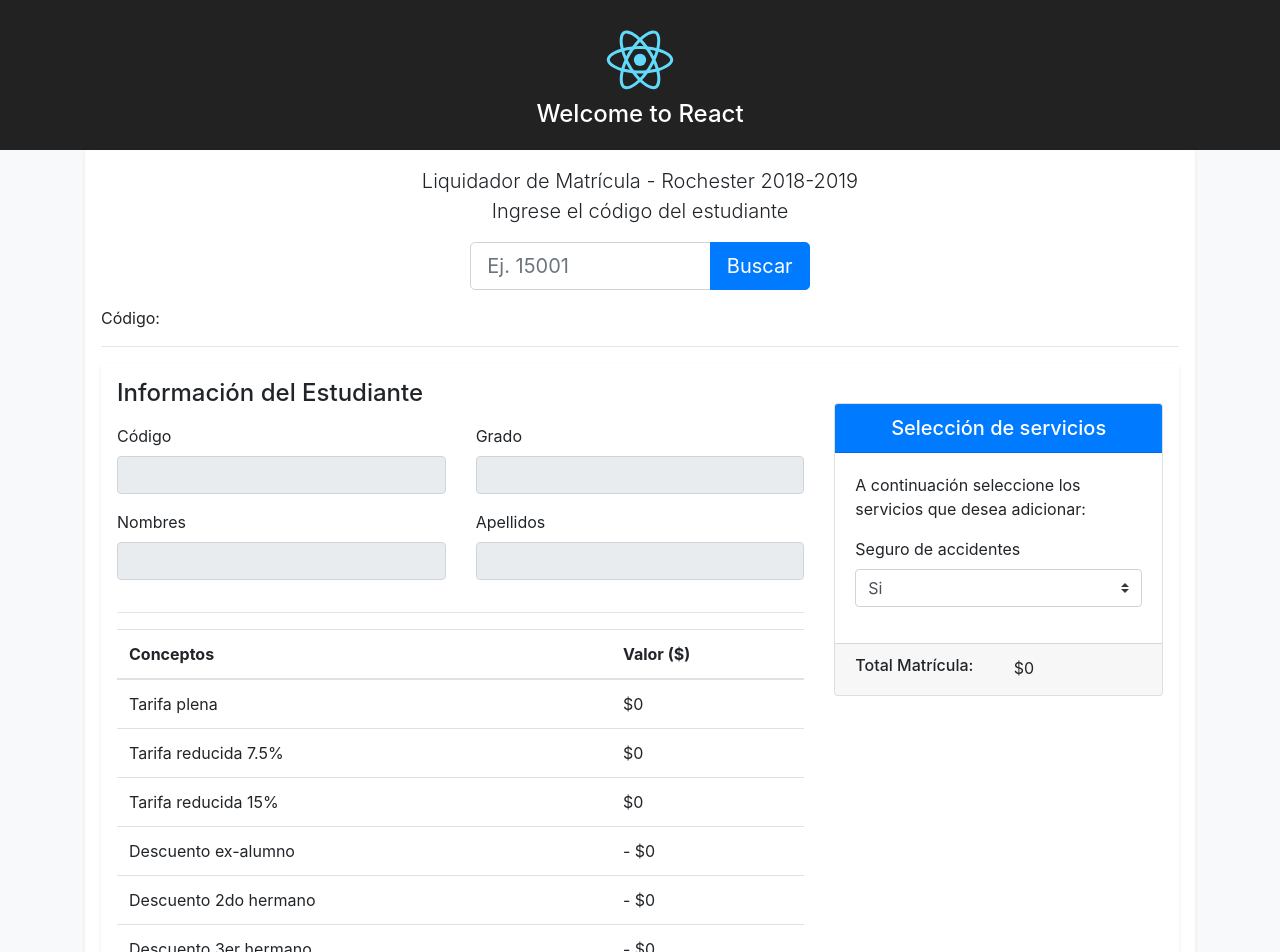
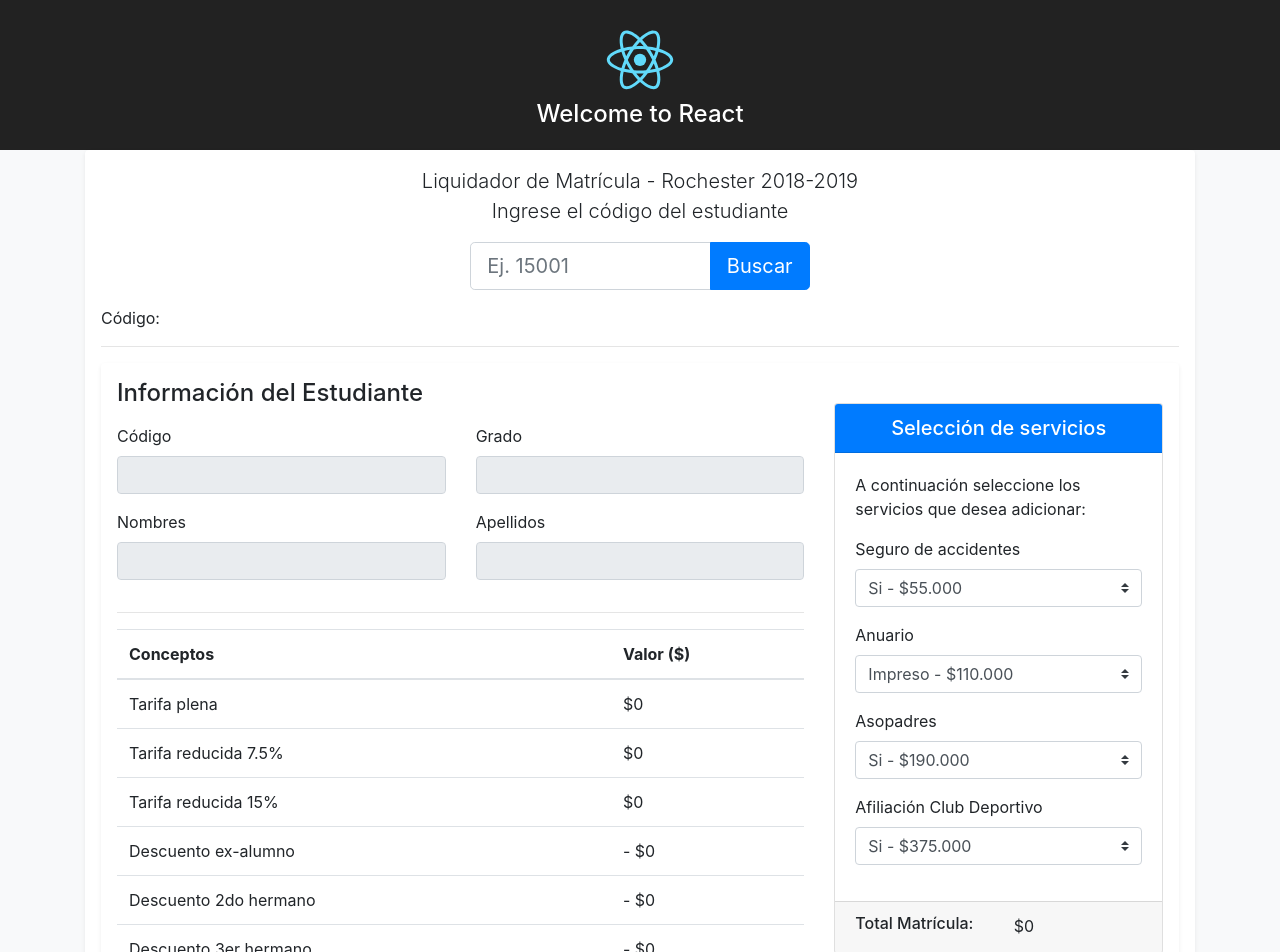
Before and after one commit to marcosaguilera/enrollment-parents, a React (Create React App) app: page / in a window 1280 px wide. Shown: the top 952 px of the page. Built offline with nearby package versions, Linux system fonts and the light colour scheme.

Commit message:
Adding selectors

```diff
--- a/src/components/global/Content.js
+++ b/src/components/global/Content.js
@@ -301,18 +301,52 @@ class Content extends Component {
                       <div className="card-header bg-primary" >
                         <h5 id="card_title_color" className="mb-0 text-center">Selección de servicios</h5>
                       </div>
+
                       <div className="card-body">
-                      <p class="" >A continuación seleccione los servicios que desea adicionar:</p>
-                      <div className="row">
+                          <p className="" >A continuación seleccione los servicios que desea adicionar:</p>
+                          {/*Select Seguro Accidentes*/}
+                          <div className="row">
                               <div className="col-md-12 mb-3" >
-                                <label for="country">Seguro de accidentes</label>
-                                <select className="custom-select d-block w-100" id="seguro-accidentes" required="">
-                                  <option value="Si" selected="selected">Si</option>
-                                  <option value="No">No</option>
+                                <label htmlFor="country">Seguro de accidentes</label>
+                                <select className="custom-select d-block w-100" id="seguro-accidentes">
+                                  <option value="55000" defaultValue="selected">Si - $55.000</option>
+                                  <option value="0">No - 0$</option>
                                 </select>
-                                <div className="invalid-feedback"> Please select a valid country. </div>
                               </div>
-                            </div>
+                          </div>
+                          {/*Select Anuario*/}
+                          <div className="row">
+                              <div className="col-md-12 mb-3" >
+                                <label htmlFor="country">Anuario</label>
+                                <select className="custom-select d-block w-100" id="anuario">
+                                  <option value="110000" defaultValue="selected">Impreso - $110.000</option>
+                                  <option value="46000">Digital - $46.000</option>
+                                  <option value="156000">Impreso + Digital - $156.000</option>
+                                  <option value="0">No - 0$</option>
+                                </select>
+                              </div>
+                          </div>
+                          {/*Select Asopadres*/}
+                          <div className="row">
+                              <div className="col-md-12 mb-3" >
+                                <label htmlFor="country">Asopadres</label>
+                                <select className="custom-select d-block w-100" id="asopadres">
+                                  <option value="190000" defaultValue="selected">Si - $190.000</option>
+                                  <option value="0">No - 0$</option>
+                                </select>
+                              </div>
+                          </div>
+                          {/*Select Afiliación Club Deportivo*/}
+                          <div className="row">
+                              <div className="col-md-12 mb-3" >
+                                <label htmlFor="country">Afiliación Club Deportivo</label>
+                                <select className="custom-select d-block w-100" id="afiliacion-club">
+                                  <option value="375000" defaultValue="selected">Si - $375.000</option>
+                                  <option value="0">No - 0$</option>
+                                </select>
+                              </div>
+                          </div>
+
                       </div>
 
                       <div className="card-footer">
```
